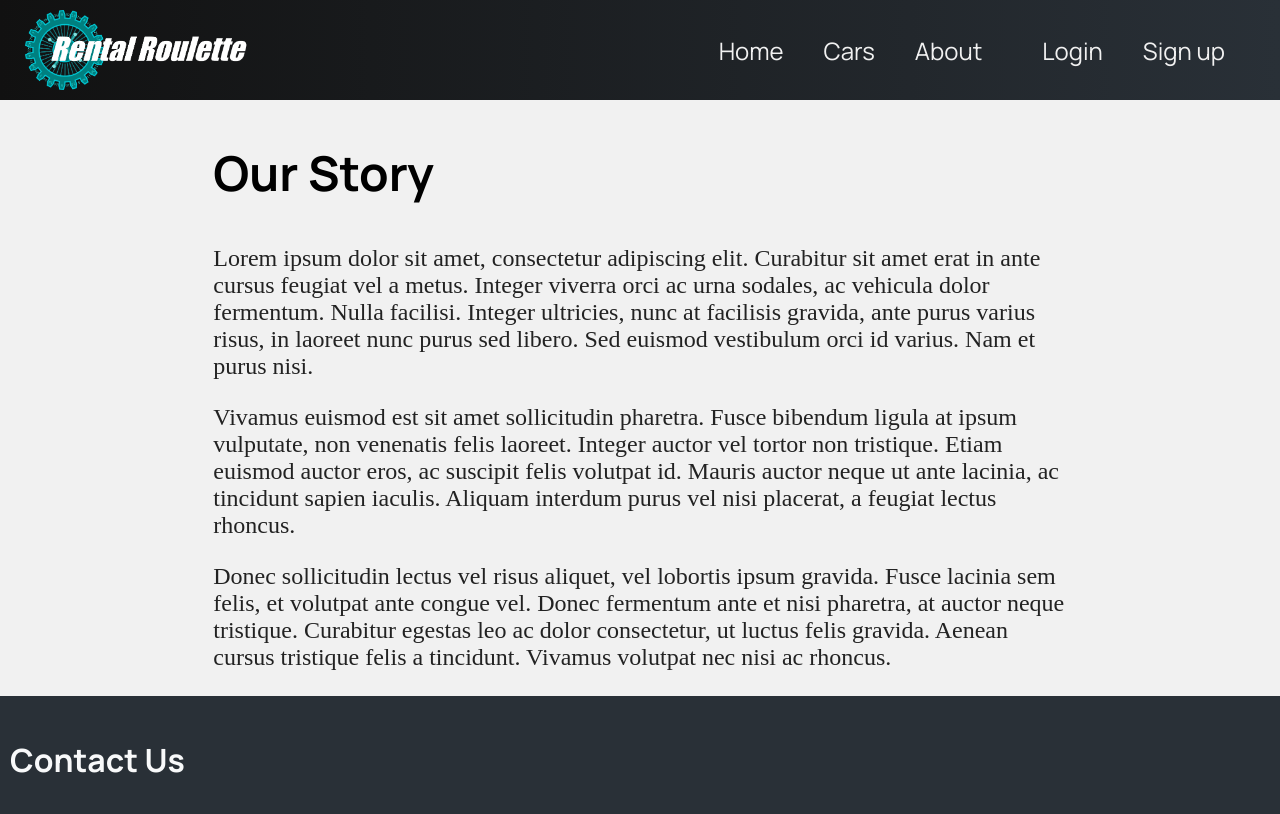
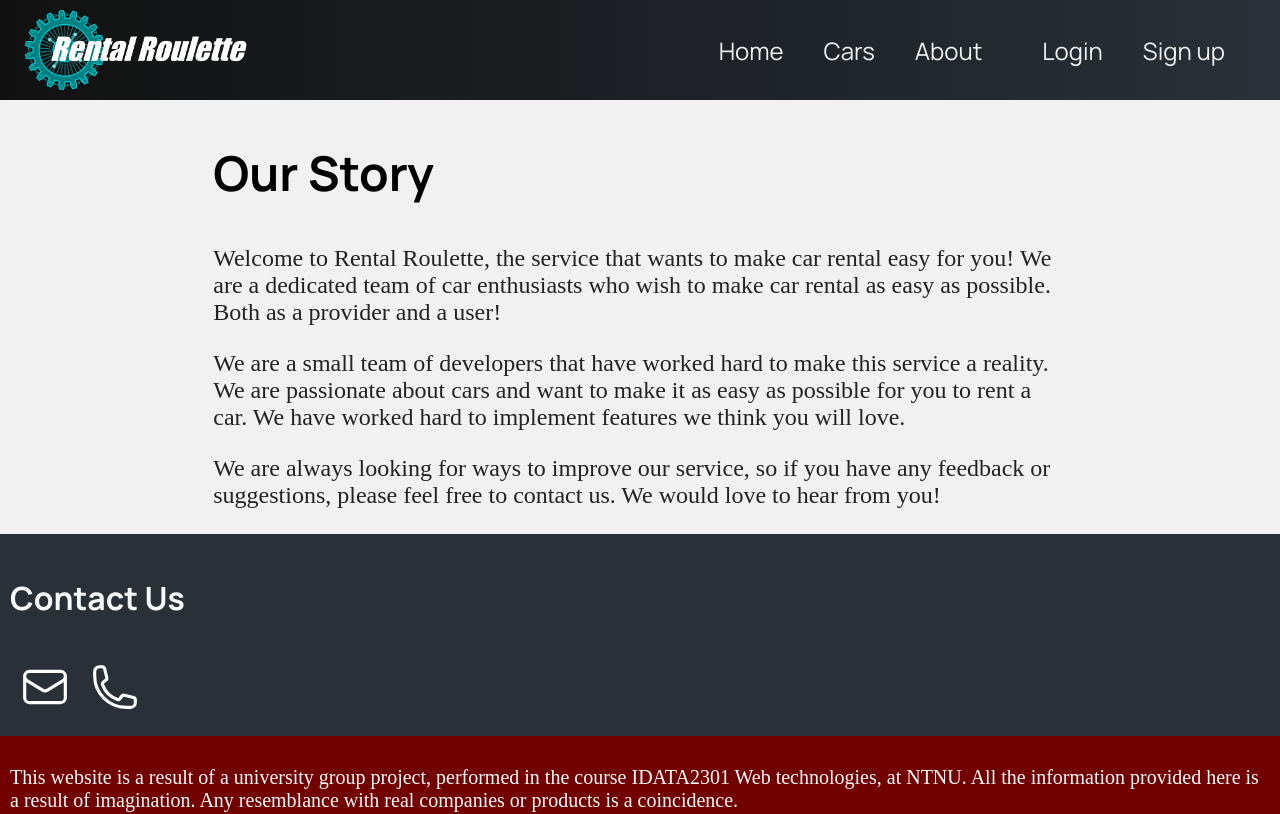
Before and after one commit to Nezerpz/IDATA2301-Project-2025, a React (Vite) app: page /about in a window 1280 px wide. Shown: the top 814 px of the page. Built offline with nearby package versions, Linux system fonts and the light colour scheme; a web font is replaced by a local one.

Commit message:
Added proper about, and some fun to the 404 not found

```diff
--- a/src/pages/AboutPage/AboutPage.jsx
+++ b/src/pages/AboutPage/AboutPage.jsx
@@ -1,4 +1,5 @@
 import useTitle from "../../components/useTitle.jsx";
+import {Link} from "react-router-dom";
 
 function AboutPage() {
     useTitle("About");
@@ -7,12 +8,21 @@ function AboutPage() {
         <div className={"col-2"}></div>
         <div className="col-8">
             <h2>Our Story</h2>
-            <p>Lorem ipsum dolor sit amet, consectetur adipiscing elit. Curabitur sit amet erat in ante cursus feugiat vel a metus. Integer viverra orci ac urna sodales, ac vehicula dolor fermentum. Nulla facilisi. Integer ultricies, nunc at facilisis gravida, ante purus varius risus, in laoreet nunc purus sed libero. Sed euismod vestibulum orci id varius. Nam et purus nisi.</p>
+            <p>
+                Welcome to Rental Roulette, the service that wants to make car rental easy for you!
 
-            <p>Vivamus euismod est sit amet sollicitudin pharetra. Fusce bibendum ligula at ipsum vulputate, non venenatis felis laoreet. Integer auctor vel tortor non tristique. Etiam euismod auctor eros, ac suscipit felis volutpat id. Mauris auctor neque ut ante lacinia, ac tincidunt sapien iaculis. Aliquam interdum purus vel nisi placerat, a feugiat lectus rhoncus.</p>
-
-            <p>Donec sollicitudin lectus vel risus aliquet, vel lobortis ipsum gravida. Fusce lacinia sem felis, et volutpat ante congue vel. Donec fermentum ante et nisi pharetra, at auctor neque tristique. Curabitur egestas leo ac dolor consectetur, ut luctus felis gravida. Aenean cursus tristique felis a tincidunt. Vivamus volutpat nec nisi ac rhoncus.</p>
-
+                We are a dedicated team of car enthusiasts who wish to make car rental as easy as possible.
+                Both as a provider and a user!
+            </p>
+            <p>
+                We are a small team of developers that have worked hard to make this service a reality.
+                We are passionate about cars and want to make it as easy as possible for you to rent a car.
+                We have worked hard to implement features we think you will love.
+            </p>
+            <p>
+                We are always looking for ways to improve our service, so if you have any feedback or suggestions,
+                please feel free to contact us. We would love to hear from you!
+            </p>
         </div>
         <div className={"col-2"}></div>
     </div>
--- a/src/pages/NotFoundPage/NotFoundPage.jsx
+++ b/src/pages/NotFoundPage/NotFoundPage.jsx
@@ -1,6 +1,8 @@
+import "./notFound.css"
+
 function NotFoundPage() {
     return (
-        <div>
+        <div id={"not-found-page"}>
             <h1>404 - Page not found</h1>
             <p>Sorry, the page you have tried to access could not be found.</p>
         </div>
--- /dev/null
+++ b/src/pages/NotFoundPage/notFound.css
@@ -0,0 +1,25 @@
+#not-found-page{
+    background-image: url('https://i.redd.it/63gmasx3mxj31.jpg');
+    background-size: cover;
+    background-position: center;
+    background-repeat: no-repeat;
+    height: 100vh;
+    margin: 0;
+    display: flex;
+    flex-direction: column;
+    justify-content: center;
+    align-items: center;
+    text-shadow: 1px 1px 2px black;
+}
+
+#not-found-page h1{
+    font-size: 3rem;
+    color: var(--heading-color-light);
+    margin-bottom: 20px;
+}
+
+#not-found-page p{
+    font-size: 1.5rem;
+    color: var(--heading-color-light);
+    margin-bottom: 20px;
+}
```
